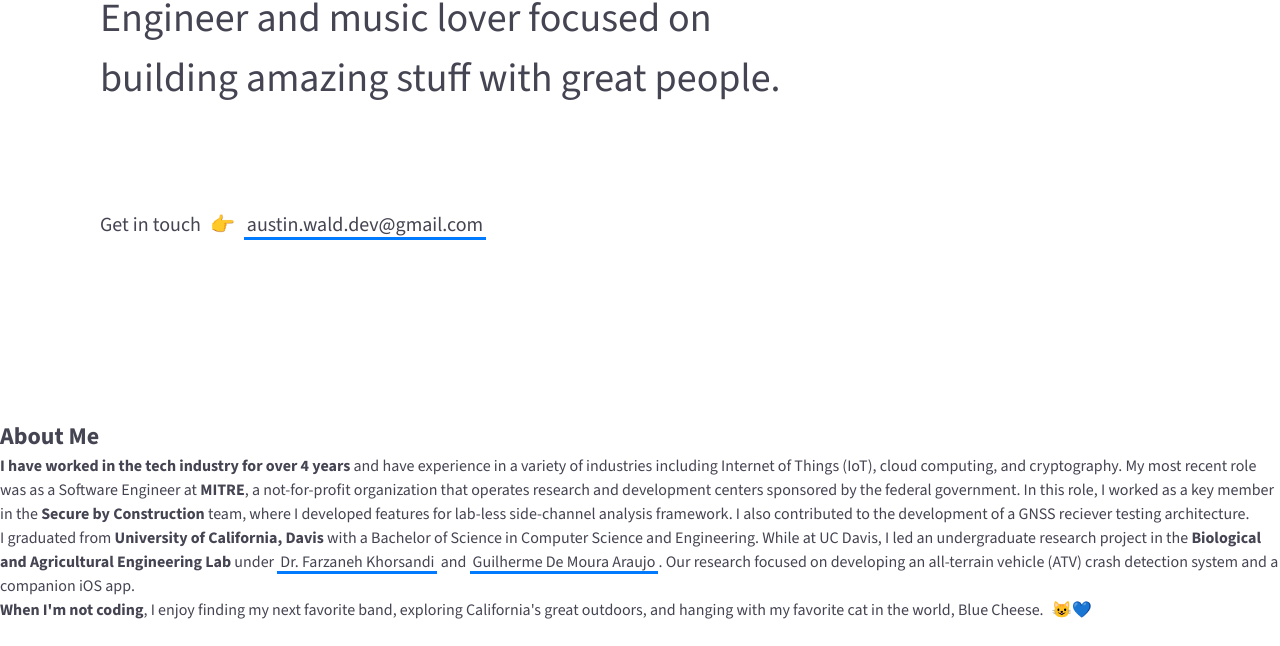
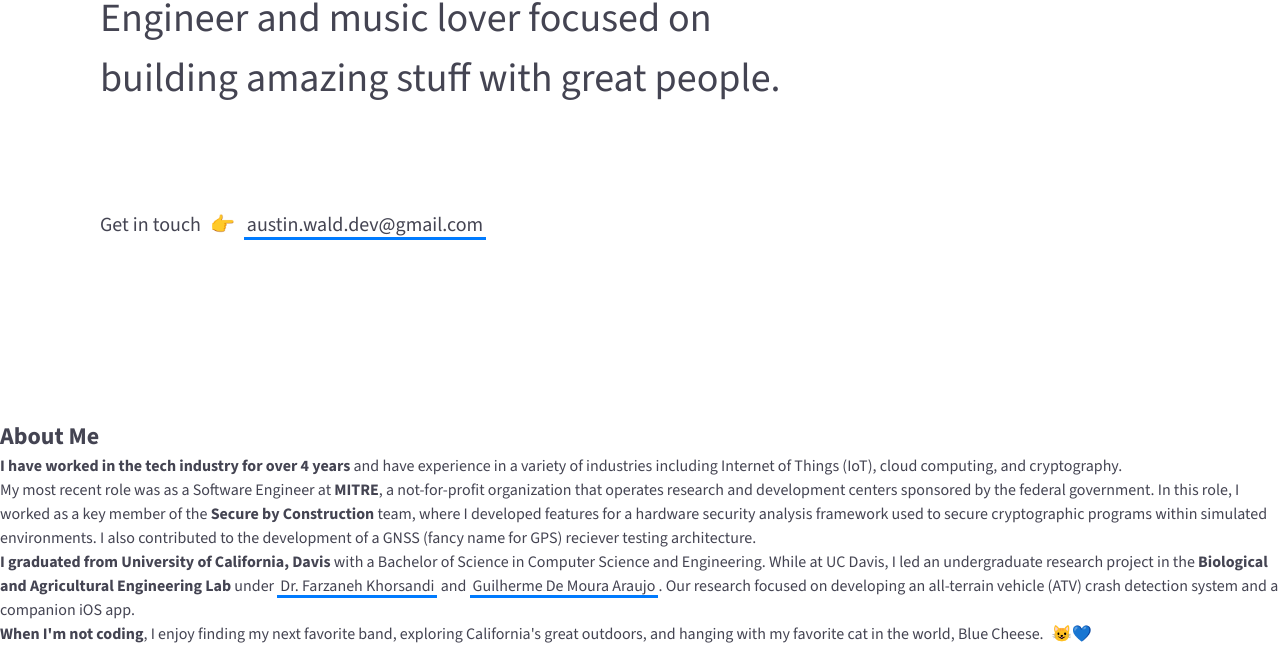
Before and after one commit to OfcPeriwinkle/wald-dev, a plain HTML site: page index.html in a window 1280 px wide. Shown: the part 382-1028 px from the top of the page. Before the commit the page ends 1004 px from the top, so only its background shows below. Drawn offline with nearby package versions, Linux system fonts and the light colour scheme.

Commit message:
update about section

```diff
--- a/index.html
+++ b/index.html
@@ -28,15 +28,19 @@
           <p>
             <b>I have worked in the tech industry for over 4 years</b> and have experience in a
             variety of industries including Internet of Things (IoT), cloud computing, and
-            cryptography. My most recent role was as a Software Engineer at <b>MITRE</b>, a
-            not-for-profit organization that operates research and development centers sponsored by
-            the federal government. In this role, I worked as a key member in the
-            <b>Secure by Construction</b> team, where I developed features for lab-less side-channel
-            analysis framework. I also contributed to the development of a GNSS reciever testing
+            cryptography.
+          </p>
+          <p>
+            My most recent role was as a Software Engineer at <b>MITRE</b>, a not-for-profit
+            organization that operates research and development centers sponsored by the federal
+            government. In this role, I worked as a key member of the
+            <b>Secure by Construction</b> team, where I developed features for a hardware security
+            analysis framework used to secure cryptographic programs within simulated environments.
+            I also contributed to the development of a GNSS (fancy name for GPS) reciever testing
             architecture.
           </p>
           <p>
-            I graduated from <b>University of California, Davis</b> with a Bachelor of Science in
+            <b>I graduated from University of California, Davis</b> with a Bachelor of Science in
             Computer Science and Engineering. While at UC Davis, I led an undergraduate research
             project in the <b>Biological and Agricultural Engineering Lab</b> under
             <a href="https://bae.ucdavis.edu/people/farzaneh-khorsandi">Dr. Farzaneh Khorsandi</a>
```
